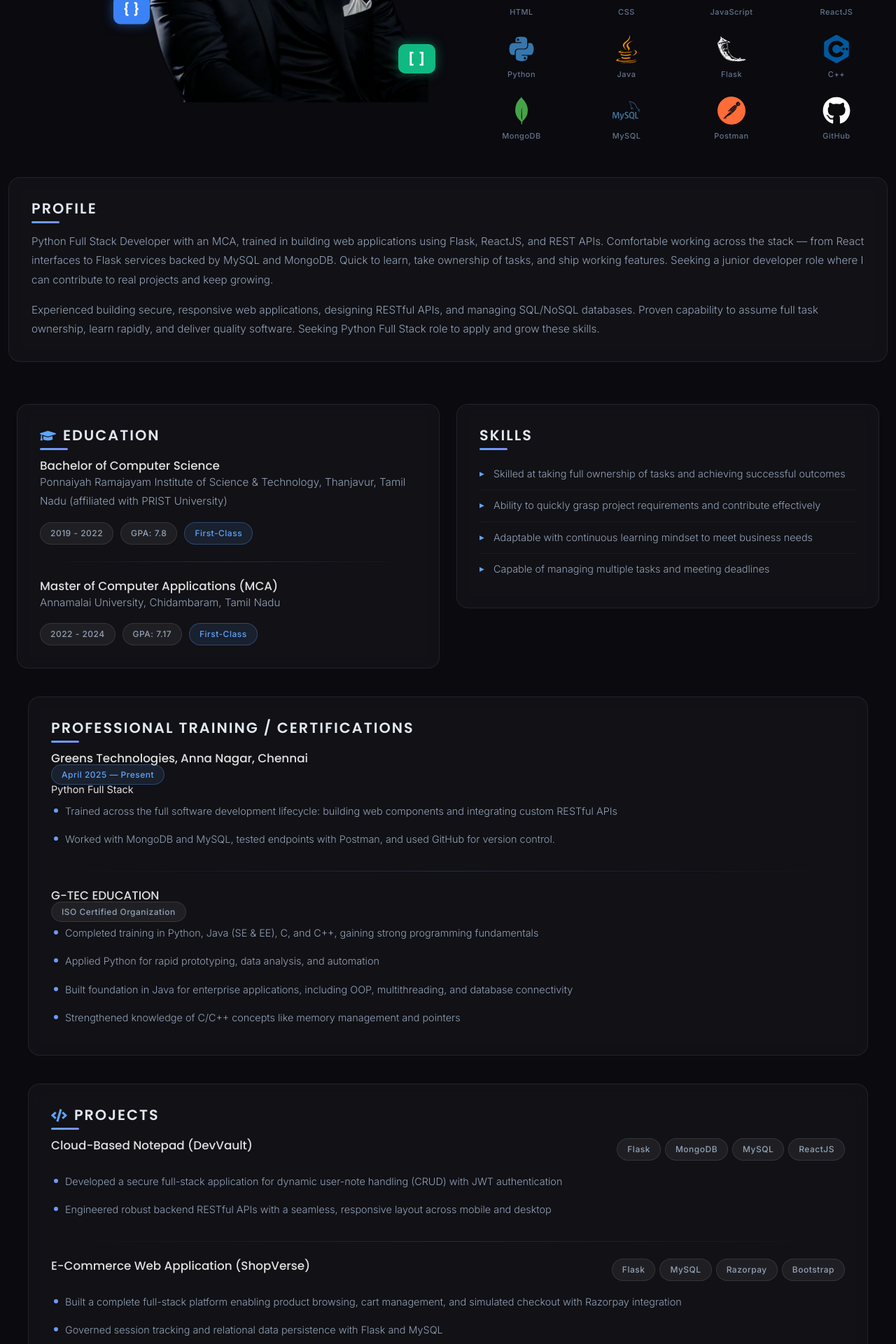
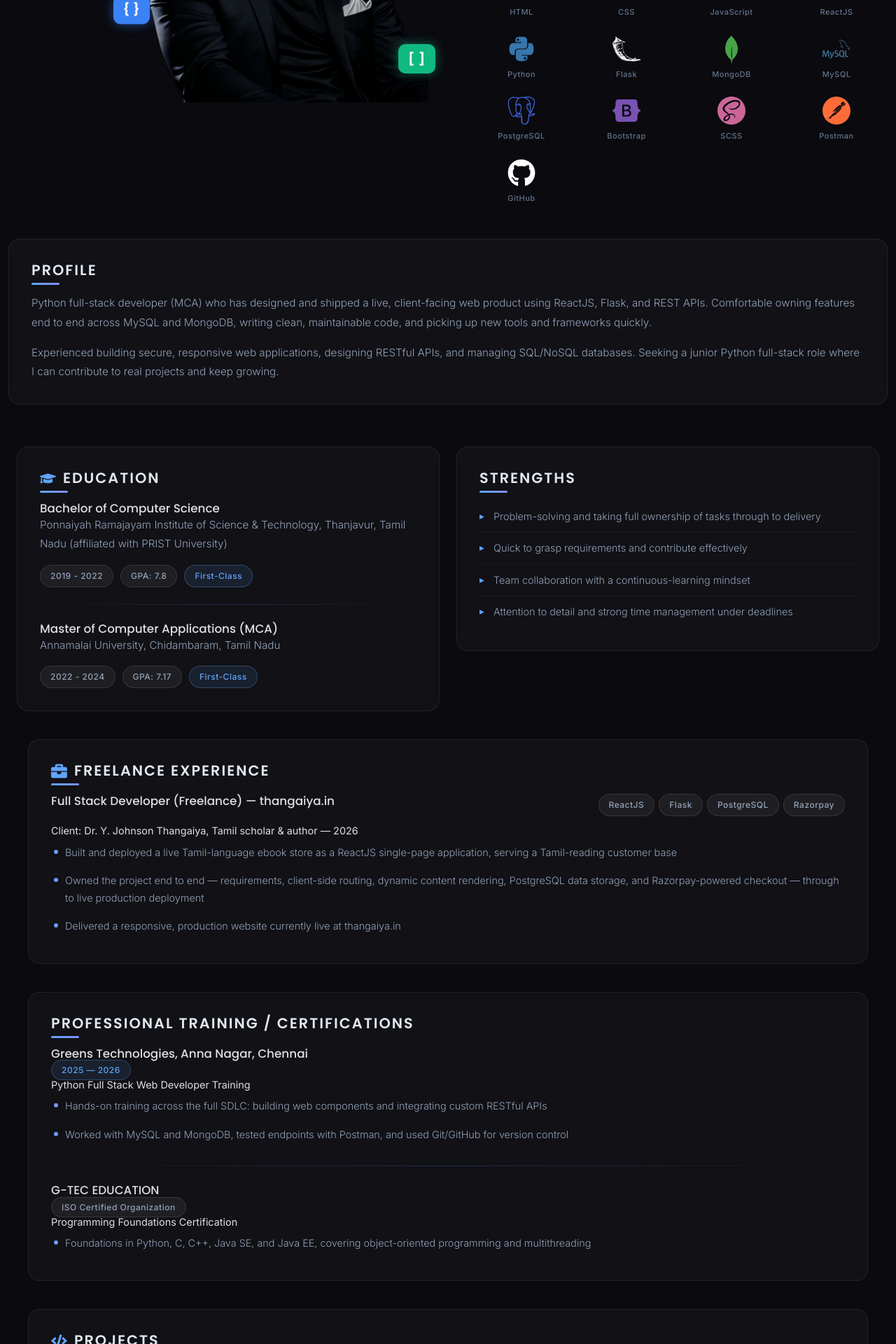
Before and after one commit to AKabesh746348/Portfolio, a React (Create React App) app: page / in a window 1280 px wide. Shown: the part 520-2440 px from the top of the page at 70% size. Built offline with nearby package versions, Linux system fonts and the light colour scheme; no server answers.

Commit message:
Sync Profile with resume; remove Ask Me Anything AI assistant
Align skills, projects, education, training, and contact info with resume; add thangaiya.in freelance experience; drop Java/C++ skill icons; remove the Ask Me Anything chatbot section and its AskMeBot import.

```diff
--- a/src/Profile.js
+++ b/src/Profile.js
@@ -3,11 +3,10 @@ import "./Profile.scss"
 import 'bootstrap/dist/css/bootstrap.min.css';
 import abesh from "./Common/Abesh.png"
 import { MdOutlineAlternateEmail, MdPhone } from "react-icons/md";
-import { FaHtml5, FaCss3Alt, FaReact, FaPython, FaJava, FaGithub, FaGraduationCap, FaCode } from "react-icons/fa";
+import { FaHtml5, FaCss3Alt, FaReact, FaPython, FaGithub, FaLinkedin, FaGraduationCap, FaCode, FaBriefcase } from "react-icons/fa";
 import { IoLogoJavascript } from "react-icons/io5";
-import { SiMongodb, SiMysql, SiPostman, SiCplusplus, SiFlask } from "react-icons/si";
-import { GitHubProjects, AskMeBot } from "./PortfolioWidgets";
-
+import { SiMongodb, SiMysql, SiPostgresql, SiPostman, SiBootstrap, SiSass, SiFlask } from "react-icons/si";
+import { GitHubProjects } from "./PortfolioWidgets";
 
 function Profile() {
 
@@ -44,11 +43,12 @@ function Profile() {
                   <div className='skill-icon' style={{ '--glow-color': '#F7DF1E' }}><IoLogoJavascript /><span>JavaScript</span></div>
                   <div className='skill-icon' style={{ '--glow-color': '#61DAFB' }}><FaReact /><span>ReactJS</span></div>
                   <div className='skill-icon' style={{ '--glow-color': '#3776AB' }}><FaPython /><span>Python</span></div>
-                  <div className='skill-icon' style={{ '--glow-color': '#ED8B00' }}><FaJava /><span>Java</span></div>
                   <div className='skill-icon' style={{ '--glow-color': '#FFFFFF' }}><SiFlask /><span>Flask</span></div>
-                  <div className='skill-icon' style={{ '--glow-color': '#00599C' }}><SiCplusplus /><span>C++</span></div>
                   <div className='skill-icon' style={{ '--glow-color': '#47A248' }}><SiMongodb /><span>MongoDB</span></div>
                   <div className='skill-icon' style={{ '--glow-color': '#4479A1' }}><SiMysql /><span>MySQL</span></div>
+                  <div className='skill-icon' style={{ '--glow-color': '#4169E1' }}><SiPostgresql /><span>PostgreSQL</span></div>
+                  <div className='skill-icon' style={{ '--glow-color': '#7952B3' }}><SiBootstrap /><span>Bootstrap</span></div>
+                  <div className='skill-icon' style={{ '--glow-color': '#CC6699' }}><SiSass /><span>SCSS</span></div>
                   <div className='skill-icon' style={{ '--glow-color': '#FF6C37' }}><SiPostman /><span>Postman</span></div>
                   <div className='skill-icon' style={{ '--glow-color': '#ffffff' }}><FaGithub /><span>GitHub</span></div>
                 </div>
@@ -60,21 +60,19 @@ function Profile() {
               <div className='glass-card'>
                 <h2 className='section-heading'>PROFILE</h2>
                 <p className='body-text'>
-                 Python Full Stack Developer with an MCA, trained in building web applications using Flask, ReactJS, and REST APIs.
-                 Comfortable working across the stack — from React interfaces to Flask services backed by MySQL and MongoDB.
-                 Quick to learn, take ownership of tasks, and ship working features.
-                 Seeking a junior developer role where I can contribute to real projects and keep growing.
+                  Python full-stack developer (MCA) who has designed and shipped a live, client-facing web product
+                  using ReactJS, Flask, and REST APIs. Comfortable owning features end to end across MySQL and
+                  MongoDB, writing clean, maintainable code, and picking up new tools and frameworks quickly.
                 </p>
                 <p className='body-text'>
-                  Experienced building secure, responsive web applications, designing RESTful APIs,
-                  and managing SQL/NoSQL databases. Proven capability to assume full task ownership,
-                  learn rapidly, and deliver quality software. Seeking Python
-                  Full Stack role to apply and grow these skills.
+                  Experienced building secure, responsive web applications, designing RESTful APIs, and managing
+                  SQL/NoSQL databases. Seeking a junior Python full-stack role where I can contribute to real
+                  projects and keep growing.
                 </p>
               </div>
             </div>
 
-            {/* EDUCATION & SKILLS */}
+            {/* EDUCATION & STRENGTHS */}
             <div>
               <div class="container-fluid">
                 <div class="row">
@@ -107,17 +105,38 @@ function Profile() {
                   </div>
                   <div class="col-6">
                     <div className='glass-card'>
-                      <h2 className='section-heading'>SKILLS</h2>
+                      <h2 className='section-heading'>STRENGTHS</h2>
                       <ul className='skills-list'>
-                        <li>Skilled at taking full ownership of tasks and achieving successful outcomes</li>
-                        <li>Ability to quickly grasp project requirements and contribute effectively</li>
-                        <li>Adaptable with continuous learning mindset to meet business needs</li>
-                        <li>Capable of managing multiple tasks and meeting deadlines</li>
+                        <li>Problem-solving and taking full ownership of tasks through to delivery</li>
+                        <li>Quick to grasp requirements and contribute effectively</li>
+                        <li>Team collaboration with a continuous-learning mindset</li>
+                        <li>Attention to detail and strong time management under deadlines</li>
                       </ul>
                     </div>
                   </div>
                 </div>
               </div>
+            </div>
+          </div>
+        </div>
+
+        {/* FREELANCE EXPERIENCE */}
+        <div className='content-section'>
+          <div className='glass-card wide'>
+            <h2 className='section-heading'><FaBriefcase className='heading-icon' />FREELANCE EXPERIENCE</h2>
+            <div className='project-entry'>
+              <div className='project-entry-header'>
+                <h3 className='card-title'>Full Stack Developer (Freelance) — thangaiya.in</h3>
+                <div className='project-stack-chips'>
+                  <span className='chip'>ReactJS</span><span className='chip'>Flask</span><span className='chip'>PostgreSQL</span><span className='chip'>Razorpay</span>
+                </div>
+              </div>
+              <p className='card-subtitle'>Client: Dr. Y. Johnson Thangaiya, Tamil scholar &amp; author — 2026</p>
+              <ul className='training-list'>
+                <li>Built and deployed a live Tamil-language ebook store as a ReactJS single-page application, serving a Tamil-reading customer base</li>
+                <li>Owned the project end to end — requirements, client-side routing, dynamic content rendering, PostgreSQL data storage, and Razorpay-powered checkout — through to live production deployment</li>
+                <li>Delivered a responsive, production website currently live at thangaiya.in</li>
+              </ul>
             </div>
           </div>
         </div>
@@ -129,11 +148,11 @@ function Profile() {
 
             <div className='training-block'>
               <h3 className='card-title'>Greens Technologies, Anna Nagar, Chennai</h3>
-              <span className='chip highlight'>April 2025 — Present</span>
-              <p className='card-subtitle'>Python Full Stack </p>
+              <span className='chip highlight'>2025 — 2026</span>
+              <p className='card-subtitle'>Python Full Stack Web Developer Training</p>
               <ul className='training-list'>
-                <li>Trained across the full software development lifecycle: building web components and integrating custom RESTful APIs</li>
-                <li>Worked with MongoDB and MySQL, tested endpoints with Postman, and used GitHub for version control.</li>
+                <li>Hands-on training across the full SDLC: building web components and integrating custom RESTful APIs</li>
+                <li>Worked with MySQL and MongoDB, tested endpoints with Postman, and used Git/GitHub for version control</li>
               </ul>
             </div>
 
@@ -142,11 +161,9 @@ function Profile() {
             <div className='training-block'>
               <h3 className='card-title'>G-TEC EDUCATION</h3>
               <span className='chip'>ISO Certified Organization</span>
+              <p className='card-subtitle'>Programming Foundations Certification</p>
               <ul className='training-list'>
-                <li>Completed training in Python, Java (SE &amp; EE), C, and C++, gaining strong programming fundamentals</li>
-                <li>Applied Python for rapid prototyping, data analysis, and automation</li>
-                <li>Built foundation in Java for enterprise applications, including OOP, multithreading, and database connectivity</li>
-                <li>Strengthened knowledge of C/C++ concepts like memory management and pointers</li>
+                <li>Foundations in Python, C, C++, Java SE, and Java EE, covering object-oriented programming and multithreading</li>
               </ul>
             </div>
           </div>
@@ -159,14 +176,15 @@ function Profile() {
 
             <div className='project-entry'>
               <div className='project-entry-header'>
-                <h3 className='card-title'>Cloud-Based Notepad (DevVault)</h3>
+                <h3 className='card-title'>Cloud-Based Notepad Application</h3>
                 <div className='project-stack-chips'>
-                  <span className='chip'>Flask</span><span className='chip'>MongoDB</span><span className='chip'>MySQL</span><span className='chip'>ReactJS</span>
+                  <span className='chip'>Flask</span><span className='chip'>MongoDB Atlas</span><span className='chip'>ReactJS</span><span className='chip'>SCSS</span><span className='chip'>Bootstrap</span>
                 </div>
               </div>
+              <span className='chip'>2025</span>
               <ul className='training-list'>
-                <li>Developed a secure full-stack application for dynamic user-note handling (CRUD) with JWT authentication</li>
-                <li>Engineered robust backend RESTful APIs with a seamless, responsive layout across mobile and desktop</li>
+                <li>Built a full-stack note-taking app with create, read, update, and delete operations and secure user authentication</li>
+                <li>Developed REST APIs for the backend and a responsive React interface that works across mobile and desktop</li>
               </ul>
             </div>
 
@@ -174,14 +192,15 @@ function Profile() {
 
             <div className='project-entry'>
               <div className='project-entry-header'>
-                <h3 className='card-title'>E-Commerce Web Application (ShopVerse)</h3>
+                <h3 className='card-title'>E-Commerce Web Application</h3>
                 <div className='project-stack-chips'>
-                  <span className='chip'>Flask</span><span className='chip'>MySQL</span><span className='chip'>Razorpay</span><span className='chip'>Bootstrap</span>
+                  <span className='chip'>ReactJS</span><span className='chip'>Redux</span><span className='chip'>Flask</span><span className='chip'>MongoDB</span><span className='chip'>Bootstrap</span>
                 </div>
               </div>
+              <span className='chip'>2024 &middot; MCA Academic Project</span>
               <ul className='training-list'>
-                <li>Built a complete full-stack platform enabling product browsing, cart management, and simulated checkout with Razorpay integration</li>
-                <li>Governed session tracking and relational data persistence with Flask and MySQL</li>
+                <li>Built a full-stack shopping platform with product browsing, a Redux-managed shopping cart, and a simulated checkout flow</li>
+                <li>Used Flask to manage user sessions and handle application data in MongoDB</li>
               </ul>
             </div>
 
@@ -189,14 +208,15 @@ function Profile() {
 
             <div className='project-entry'>
               <div className='project-entry-header'>
-                <h3 className='card-title'>Email Sender</h3>
+                <h3 className='card-title'>Personal Portfolio Website</h3>
                 <div className='project-stack-chips'>
-                  <span className='chip'>JavaScript</span><span className='chip'>HTML</span><span className='chip'>CSS</span>
+                  <span className='chip'>ReactJS</span><span className='chip'>JavaScript</span><span className='chip'>HTML</span><span className='chip'>CSS</span><span className='chip'>SCSS</span>
                 </div>
               </div>
+              <span className='chip'>2025</span>
               <ul className='training-list'>
-                <li>Built a responsive frontend email-sending interface with form validation and dynamic feedback on submission status</li>
-                <li>Implemented clean UI components with vanilla JavaScript for handling user input and API interactions</li>
+                <li>Designed and deployed a responsive portfolio site to showcase projects, skills, and GitHub repositories</li>
+                <li>Built reusable React components for smooth navigation and faster page rendering</li>
               </ul>
             </div>
 
@@ -208,17 +228,6 @@ function Profile() {
           <div className='glass-card wide'>
             <h2 className='section-heading'><FaGithub className='heading-icon' />GITHUB PROJECTS</h2>
             <GitHubProjects />
-          </div>
-        </div>
-
-        {/* ASK ME */}
-        <div className='content-section'>
-          <div className='glass-card wide'>
-            <h2 className='section-heading'>ASK ME ANYTHING</h2>
-            <p className='body-text' style={{ marginBottom: '20px' }}>
-              Have a question about my background, skills, or projects? Ask the AI assistant below.
-            </p>
-            <AskMeBot />
           </div>
         </div>
 
@@ -235,6 +244,10 @@ function Profile() {
                 <MdPhone className='contact-icon' />
                 <span>+91 82480 59974</span>
               </a>
+              <a href="https://linkedin.com/in/abesh-kumar-441081279" target="_blank" rel="noopener noreferrer" className='contact-item'>
+                <FaLinkedin className='contact-icon' />
+                <span>linkedin.com/in/abesh-kumar-441081279</span>
+              </a>
             </div>
             <a href="https://github.com/AKabesh746348" target="_blank" rel="noopener noreferrer" className='github-cta'>
               <FaGithub className='github-cta-icon' />
```
